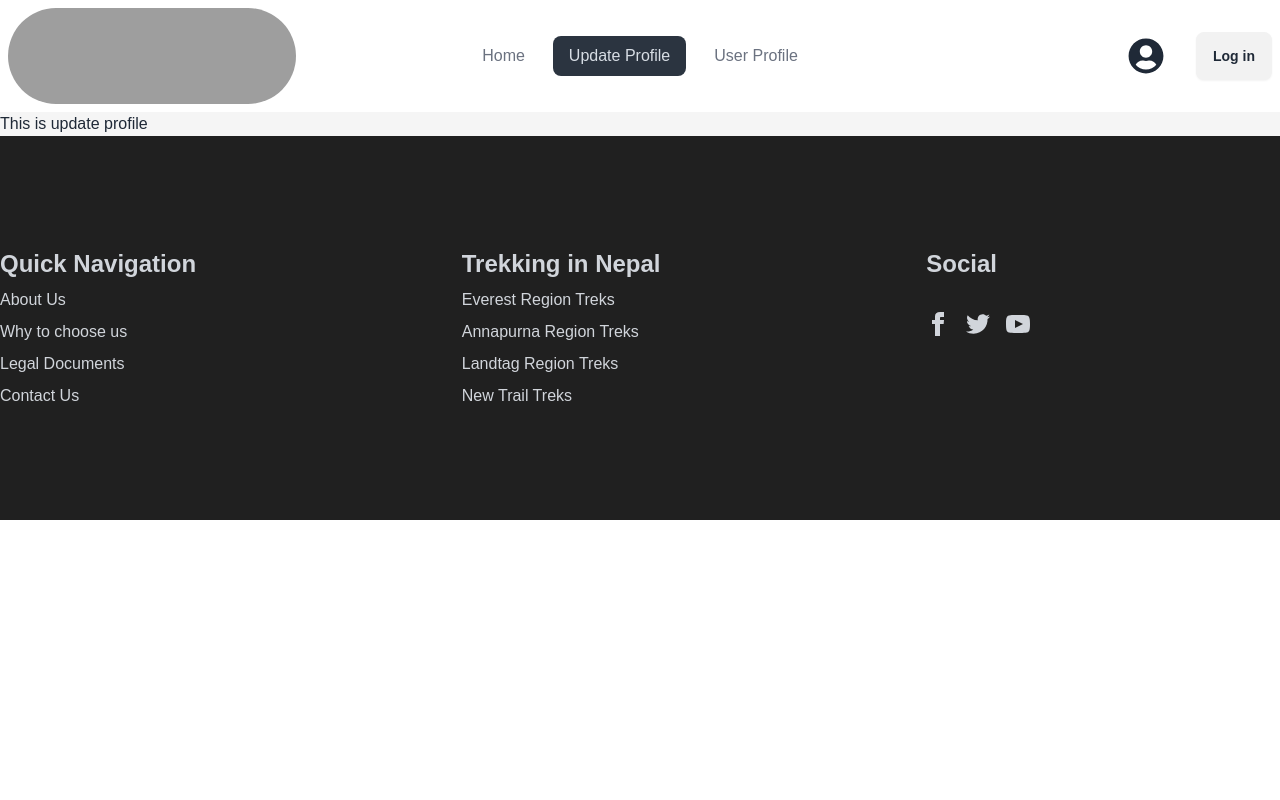
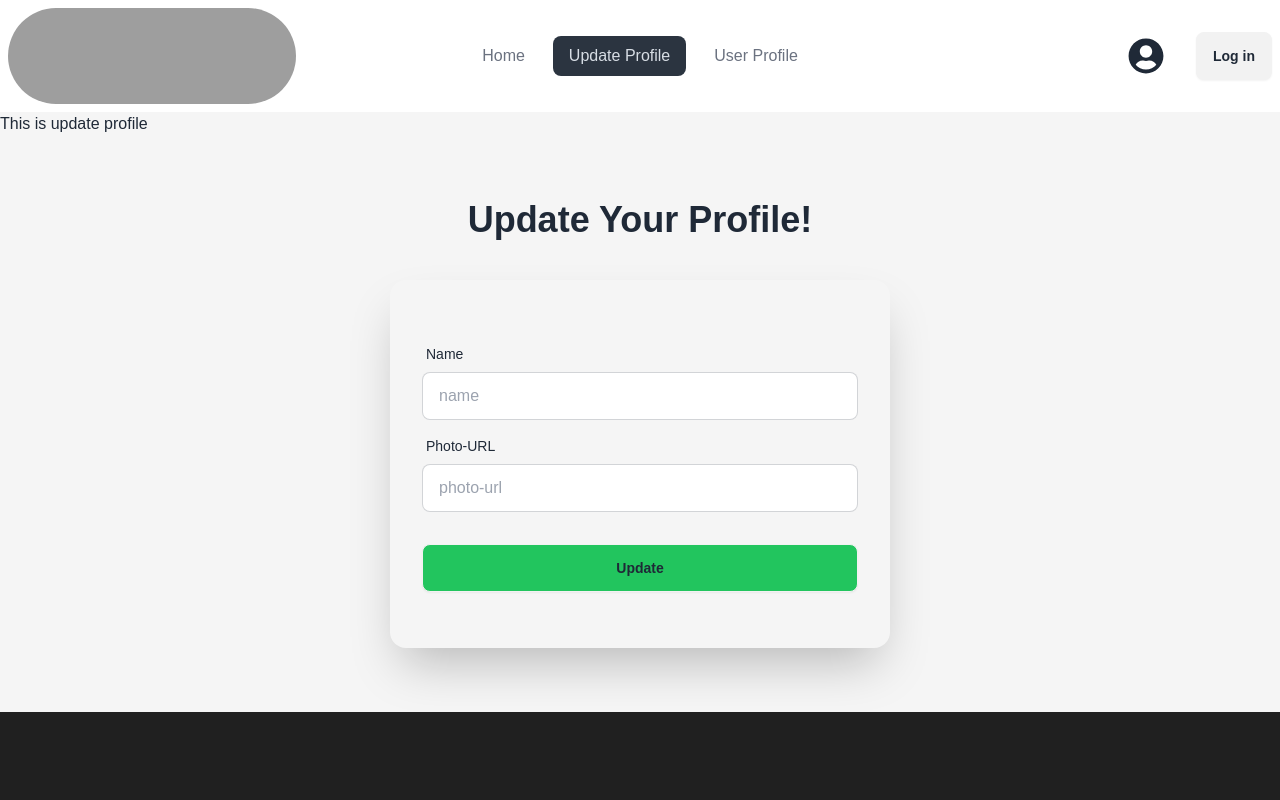
Before and after one commit to shofiq18/adventure-mountain-authentication, a React (Vite) app: page /update in a window 1280 px wide. Shown: the top 800 px of the page. Built offline with nearby package versions, Linux system fonts and the light colour scheme; no server answers; grey boxes are pictures that could not be loaded.

Commit message:
added update profile page

```diff
--- a/package.json
+++ b/package.json
@@ -17,6 +17,7 @@
     "react-dom": "^18.3.1",
     "react-icons": "^5.3.0",
     "react-router-dom": "^6.28.0",
+    "react-toastify": "^10.0.6",
     "sort-by": "^1.2.0"
   },
   "devDependencies": {
--- a/src/components/Error.jsx
+++ b/src/components/Error.jsx
@@ -1,10 +1,11 @@
+import { Link } from "react-router-dom";
 
 
 const Error = () => {
     return (
         <div className="text-center my-8 py-44">
             <h2 className="text-5xl font-bold">Not Found Page</h2>
-            <p className="mt-5 text-3xl font-bold">Status: 404</p>
+           <Link to="/"> <button className="btn bg-green-500 mt-6">Back to Home</button></Link>
         </div>
     );
 };
--- a/src/components/Navbar.jsx
+++ b/src/components/Navbar.jsx
@@ -1,19 +1,128 @@
+// ;
+
+// import { useContext } from "react";
+// import { Link, NavLink } from "react-router-dom";
+// import { AuthContext } from "./Provider/AuthProvider";
+// import { FaUserCircle } from "react-icons/fa";
+
+
+// const Navbar = () => {
+//     const { user, logOut } = useContext(AuthContext);
+
+//     const handleLogOut = () => {
+//         logOut()
+//             .then(() => {
+//             })
+//             .catch((error) => {
+//             });
+//     };
+
+//     const links = (
+//         <>
+//             <li><NavLink to="/">Home</NavLink></li>
+//             <li><NavLink to="/update">Update Profile</NavLink></li>
+//             <li><NavLink to="/user">User Profile</NavLink></li>
+//         </>
+//     );
+
+//     return (
+//         <div className="bg-white">
+//             <div className="navbar max-w-7xl mx-auto">
+//                 <div className="navbar-start">
+//                     <div className="dropdown">
+//                         <div tabIndex={0} role="button" className="btn btn-ghost lg:hidden">
+//                             <svg
+//                                 xmlns="http://www.w3.org/2000/svg"
+//                                 className="h-5 w-5"
+//                                 fill="none"
+//                                 viewBox="0 0 24 24"
+//                                 stroke="currentColor">
+//                                 <path
+//                                     strokeLinecap="round"
+//                                     strokeLinejoin="round"
+//                                     strokeWidth="2"
+//                                     d="M4 6h16M4 12h8m-8 6h16" />
+//                             </svg>
+//                         </div>
+//                         <ul
+//                             tabIndex={0}
+//                             className="menu menu-sm dropdown-content bg-base-100 rounded-box z-[1] mt-3 w-52 p-2 shadow">
+//                             {links}
+//                         </ul>
+//                     </div>
+
+//                     <img className="w-72 h-24 object-cover rounded-full" src="https://i.ibb.co.com/c8ps488/sunset-and-mountain-logo-design-landscape-sunset-logo-adventure-vector.jpg" alt="" />
+//                 </div>
+//                 <div className="navbar-center hidden lg:flex">
+//                     <ul className="menu menu-horizontal gap-3 text-base text-gray-500 px-1">
+//                         {links}
+//                     </ul>
+//                 </div>
+//                 <div className="navbar-end text-base">
+//                     <p className="mr-6">{user && user.email}</p>
+
+//                     {user?.photoURL ? (
+//                         <div className="relative group mr-6">
+//                             {/* User photo */}
+//                             <img
+//                                 src={user.photoURL}
+//                                 alt="User"
+//                                 className="w-12 h-12 rounded-full border-2 border-gray-300 object-cover cursor-pointer"
+//                             />
+
+//                             <span className="absolute left-1/2 transform -translate-x-1/2 bottom-[-2rem] hidden group-hover:block bg-gray-800 text-white text-sm px-3 py-1 rounded-md shadow-lg">
+//                                 {user.displayName}
+//                             </span>
+//                         </div>
+//                     ) : (
+//                         <span className="text-4xl mr-8">
+//                             <FaUserCircle />
+//                         </span>
+//                     )}
+
+//                     {user?.email ? (
+//                         <button onClick={handleLogOut} className="btn">Log Out</button>
+//                     ) : (
+//                         <Link to="/login">
+//                             <button className="btn">Log in</button>
+//                         </Link>
+//                     )}
+//                 </div>
+//             </div>
+//         </div>
+//     );
+// };
+
+// export default Navbar;
+
 import { useContext } from "react";
 import { Link, NavLink } from "react-router-dom";
 import { AuthContext } from "./Provider/AuthProvider";
 import { FaUserCircle } from "react-icons/fa";
-
-
+import { toast, ToastContainer } from 'react-toastify';
+import 'react-toastify/dist/ReactToastify.css';
 
 const Navbar = () => {
-    const {user, logOut} = useContext(AuthContext);
-    const links = <>
+    const { user, logOut } = useContext(AuthContext);
+
+    const handleLogOut = () => {
+        logOut()
+            .then(() => {
+                toast.success("Successfully logged out!");
+            })
+            .catch((error) => {
+                toast.error("Error logging out. Please try again!");
+            });
+    };
+
+    const links = (
+        <>
             <li><NavLink to="/">Home</NavLink></li>
             <li><NavLink to="/update">Update Profile</NavLink></li>
             <li><NavLink to="/user">User Profile</NavLink></li>
+        </>
+    );
 
-
-    </>
     return (
         <div className="bg-white">
             <div className="navbar max-w-7xl mx-auto">
@@ -48,15 +157,37 @@ const Navbar = () => {
                     </ul>
                 </div>
                 <div className="navbar-end text-base">
-                <p className="mr-6">{ user && user.email}</p>
-                <span className="text-4xl mr-8 "><FaUserCircle />
+                    <p className="mr-6">{user && user.email}</p>
+
+                    {user?.photoURL ? (
+                        <div className="relative group mr-6">
+                            {/* User photo */}
+                            <img
+                                src={user.photoURL}
+                                alt="User"
+                                className="w-12 h-12 rounded-full border-2 border-gray-300 object-cover cursor-pointer"
+                            />
+
+                            <span className="absolute left-1/2 transform -translate-x-1/2 bottom-[-2rem] hidden group-hover:block bg-gray-800 text-white text-sm px-3 py-1 rounded-md shadow-lg">
+                                {user.displayName}
                             </span>
-                {
-                    user && user?. email ? (<button onClick={logOut} className="btn">Log Out</button>) : (<Link to="/login"><a className="btn">Log in</a></Link>)
-                }
+                        </div>
+                    ) : (
+                        <span className="text-4xl mr-8">
+                            <FaUserCircle />
+                        </span>
+                    )}
 
+                    {user?.email ? (
+                        <button onClick={handleLogOut} className="btn">Log Out</button>
+                    ) : (
+                        <Link to="/login">
+                            <button className="btn">Log in</button>
+                        </Link>
+                    )}
                 </div>
             </div>
+            <ToastContainer position="top-right" autoClose={3000} />
         </div>
     );
 };
--- a/src/components/Provider/AuthProvider.jsx
+++ b/src/components/Provider/AuthProvider.jsx
@@ -1,6 +1,6 @@
 import { createContext, useEffect, useState } from "react";
 
-import { createUserWithEmailAndPassword, getAuth, onAuthStateChanged, signInAnonymously, signInWithEmailAndPassword, signOut } from "firebase/auth";
+import { createUserWithEmailAndPassword, getAuth, onAuthStateChanged, signInAnonymously, signInWithEmailAndPassword, signOut, updateProfile } from "firebase/auth";
 import app from "../../firebase.config";
 
 
@@ -32,6 +32,10 @@ const AuthProvider = ({children}) => {
         return signOut(auth);
     }
 
+    const updateUserProfile = (updatedData) => {
+        return updateProfile(auth.currentUser , updatedData);
+    }
+
     const authInfo = {
         user,
         setUser,
@@ -39,6 +43,7 @@ const AuthProvider = ({children}) => {
         logOut,
         userLogin,
         loading,
+        updateUserProfile,
     };
     useEffect( () => {
         const unsubscribe = onAuthStateChanged(auth, (currentUser) => {
--- a/src/components/Register.jsx
+++ b/src/components/Register.jsx
@@ -1,10 +1,11 @@
-import { Link } from "react-router-dom";
+import { Link, useNavigate } from "react-router-dom";
 import { FcGoogle } from "react-icons/fc";
 import { useContext, useState } from "react";
 import { AuthContext } from "./Provider/AuthProvider";
 
 const Register = () => {
-    const { createNewUser, setUser } = useContext(AuthContext);
+    const { createNewUser, setUser, updateUserProfile } = useContext(AuthContext);
+    const navigate = useNavigate();
     const [error, setError] = useState({});
 
     const handleRegister = (e) => {
@@ -32,10 +33,22 @@ const Register = () => {
         setError({});
 
         console.log({ name, photo, email, password });
+
+
         createNewUser(email, password)
             .then((result) => {
                 const user = result.user;
                 setUser(user);
+                updateUserProfile({
+                    displayName:name ,
+                    photoURL:photo
+                })
+                .then(() =>{
+                    navigate("/")
+                })
+                .catch((err) => {
+                    console.log(err);
+                })
             })
             .catch((error) => {
                 const errorCode = error.code;
--- a/src/components/UpdateProfile.jsx
+++ b/src/components/UpdateProfile.jsx
@@ -7,6 +7,37 @@ const UpdateProfile = () => {
     return (
         <div>
             <h1>This is update profile</h1>
+            <div className="flex justify-center items-center my-12 ">
+                <div className="hero-content flex-col ">
+                    <div className="text-center lg:text-left">
+
+
+                        <h1 className=" text-2xl md:text-3xl lg:text-4xl font-bold">Update Your Profile!</h1>
+
+                    </div>
+                    <div className="card bg-base-50  lg:w-[500px] py-6 mt-6  shrink-0 shadow-2xl">
+                        <form className="card-body">
+                            <div className="form-control ">
+                                <label className="label">
+                                    <span className="label-text">Name</span>
+                                </label>
+                                <input type="text" placeholder="name" name="name" className="input input-bordered" required />
+                            </div>
+                            <div className="form-control">
+                                <label className="label">
+                                    <span className="label-text">Photo-URL</span>
+                                </label>
+                                <input type="text" placeholder="photo-url" name="photo" className="input input-bordered" required />
+
+                            </div>
+                            <div className="form-control mt-6">
+                                <button className="btn bg-green-500">Update</button>
+                            </div>
+                        </form>
+
+                    </div>
+                </div>
+            </div>
 
         </div>
     );
```
Also changed, not shown: 1 other file (tests, documents, lock files or other folders). Lines whose indentation alone changed are shown as unchanged.
